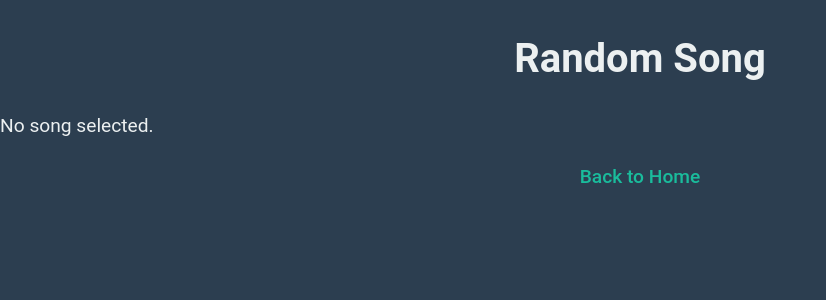
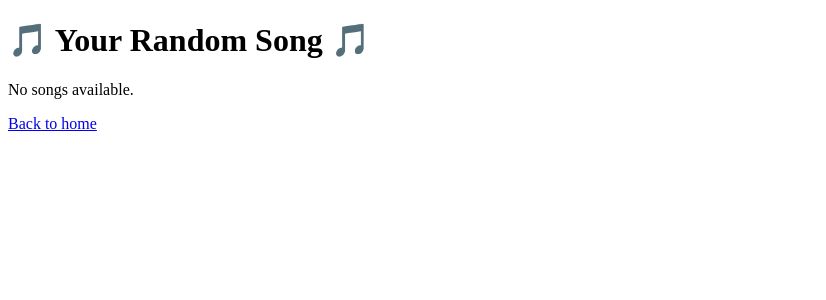
Before and after one commit to ernered/bandBuddy5172025, a Flask app: template templates/random.html in a window 1280 px wide. Shown: the top 300 px of the page, without its empty margins (0-826 px from the left). Run offline with Flask 3, Linux system fonts and the light colour scheme; the template is opened without the code that fills it, so the values that code supplies are empty.

Commit message:
Update random.html

```diff
--- a/templates/random.html
+++ b/templates/random.html
@@ -1,24 +1,14 @@
+<!-- templates/random.html -->
 <!DOCTYPE html>
-<html lang="en">
-<head>
-    <meta charset="UTF-8">
-    <meta name="viewport" content="width=device-width, initial-scale=1.0">
-    <title>Random Song - Band Buddy</title>
-    <link rel="stylesheet" href="{{ url_for('static', filename='styles.css') }}">
-</head>
+<html>
+<head><title>Random Song</title></head>
 <body>
-    <h1>Random Song</h1>
-
-    <div>
-        {% if selected_song %}
-        <p>Selected song: {{ selected_song.song }} by {{ selected_song.artist }}</p>
-        {% else %}
-        <p>No song selected.</p>
-        {% endif %}
-    </div>
-
-    <div>
-        <a href="/">Back to Home</a>
-    </div>
+  <h1>🎵 Your Random Song 🎵</h1>
+  {% if selected_song %}
+    <p><strong>{{ selected_song[1] }}</strong> by {{ selected_song[2] }}</p>
+  {% else %}
+    <p>No songs available.</p>
+  {% endif %}
+  <a href="{{ url_for('home') }}">Back to home</a>
 </body>
 </html>
```
